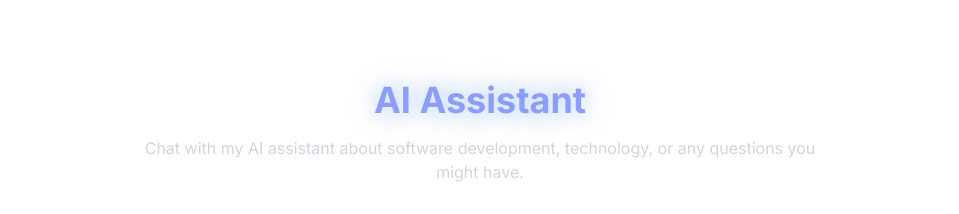
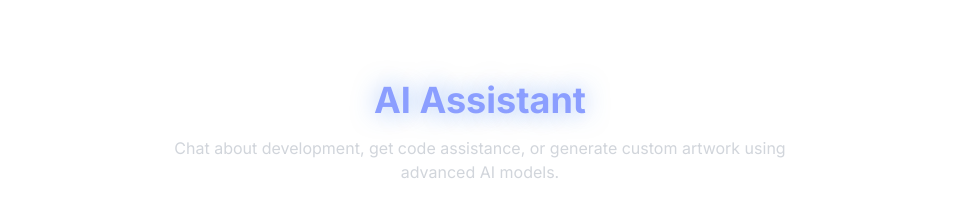
Before and after one commit to xGentuso/portfolio, a Next.js app: page / in a window 1280 px wide. Shown: the part 6120-6334 px from the top of the page, without its empty margins (160-1119 px from the left). Built offline with nearby package versions, Linux system fonts and the light colour scheme.

Commit message:
description

```diff
--- a/src/app/page.tsx
+++ b/src/app/page.tsx
@@ -217,7 +217,7 @@ export default function Home() {
               <div className="text-center mb-8">
                 <h2 className="text-4xl font-bold text-[#8B9EFF] mb-4">AI Assistant</h2>
                 <p className="text-gray-400 max-w-2xl mx-auto">
-                  Chat with my AI assistant about software development, technology, or any questions you might have.
+                  Chat about development, get code assistance, or generate custom artwork using advanced AI models.
                 </p>
               </div>
             </motion.div>
```
